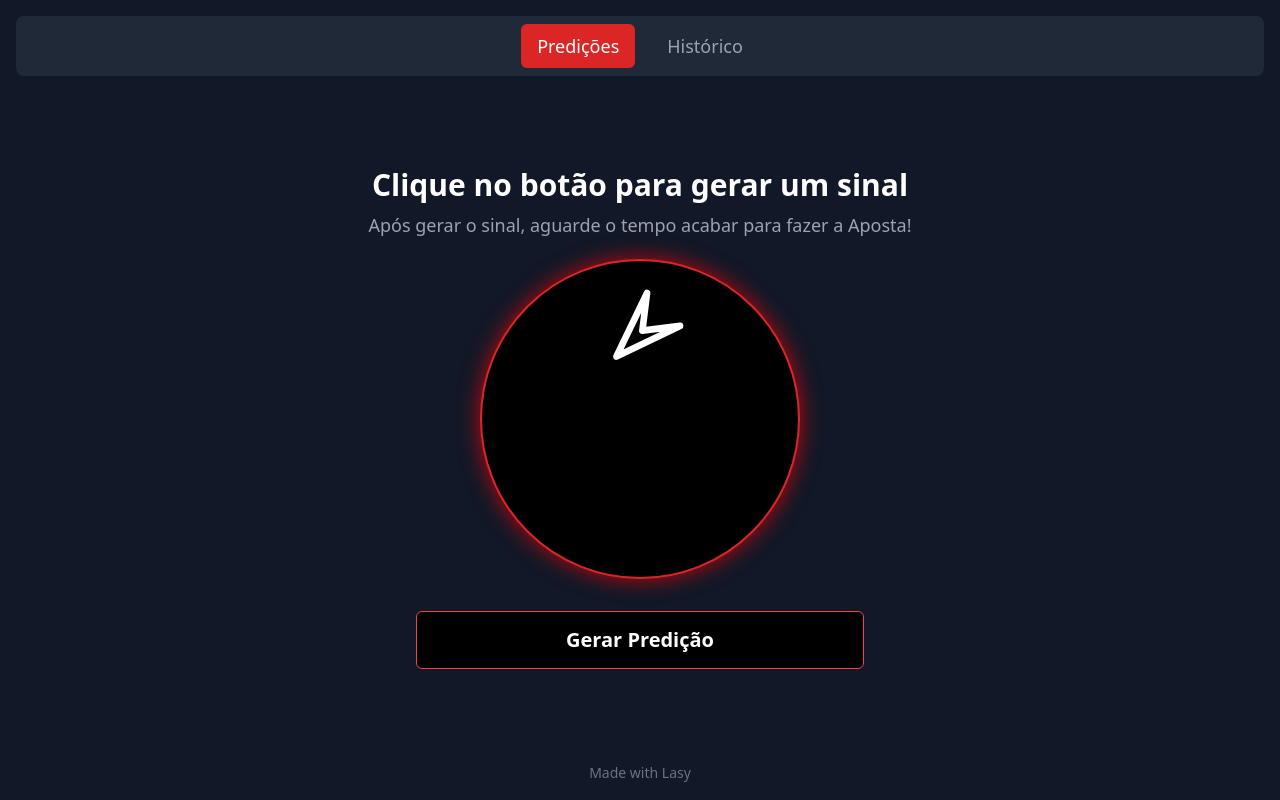
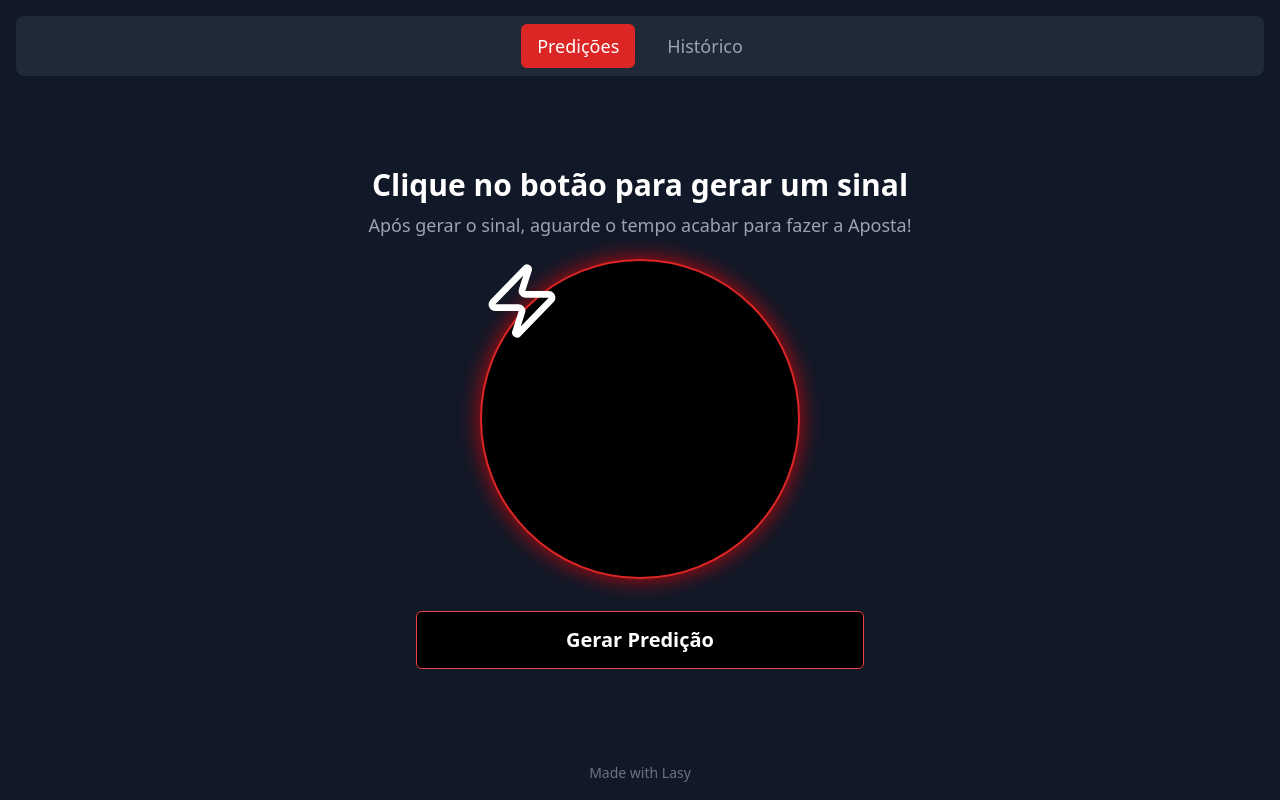
Before and after one commit to gabrieljesus17/rapid-flux-code, a React (Vite) app: page /predictions in a window 1280 px wide. Built offline with nearby package versions, Linux system fonts and the light colour scheme.

Commit message:
[lasy] Substituição do ícone por um raio animado - escreveu 1 arquivo(s)

```diff
--- a/src/components/PredictionCircle.tsx
+++ b/src/components/PredictionCircle.tsx
@@ -1,28 +1,17 @@
 import { useState, useEffect, useCallback } from "react";
 import { cn } from "@/lib/utils";
 import { Button } from "./ui/button";
+import { Zap } from "lucide-react"; // Importando o ícone de raio
 
-// Componente para o ícone do avião estilizado
-const AviatorIcon = ({ isActive }: { isActive: boolean }) => (
+// Componente para o ícone de raio animado
+const LightningIcon = ({ isActive }: { isActive: boolean }) => (
   <div
     className={cn(
-      "absolute top-8 flex items-center justify-center transition-all duration-500 ease-in-out",
-      isActive ? "h-12 w-12" : "h-20 w-20" // Menor quando ativo, maior quando inativo
+      "absolute flex items-center justify-center transition-all duration-500 ease-in-out",
+      isActive ? "top-8 h-12 w-12" : "inset-0 h-20 w-20"
     )}
   >
-    <svg
-      width="100%"
-      height="100%"
-      viewBox="0 0 24 24"
-      fill="none"
-      stroke="currentColor"
-      strokeWidth="2"
-      strokeLinecap="round"
-      strokeLinejoin="round"
-      className="text-white transform -rotate-45"
-    >
-      <path d="M2 12l20-7-9 7 9 7-20-7z" />
-    </svg>
+    <Zap className="h-full w-full animate-lightning-pulse" />
   </div>
 );
 
@@ -156,7 +145,7 @@ export default function PredictionCircle() {
       {showTimer && <div className="text-7xl font-bold text-red-500 my-4">{timer}s</div>}
 
       <div className={cn("relative w-80 h-80 rounded-full flex flex-col items-center justify-center text-center p-4 transition-all duration-300 mt-4", circleClass)}>
-        <AviatorIcon isActive={isActive} />
+        <LightningIcon isActive={isActive} />
         {isActive && appState !== "AWAITING_ENTRY" && appState !== "ENTRY_COMPLETE" && (
           <div className="flex flex-col gap-4 mt-24 text-center">
             <p className="text-2xl font-semibold text-white">💰 Cashout cedo sugerido</p>
```
